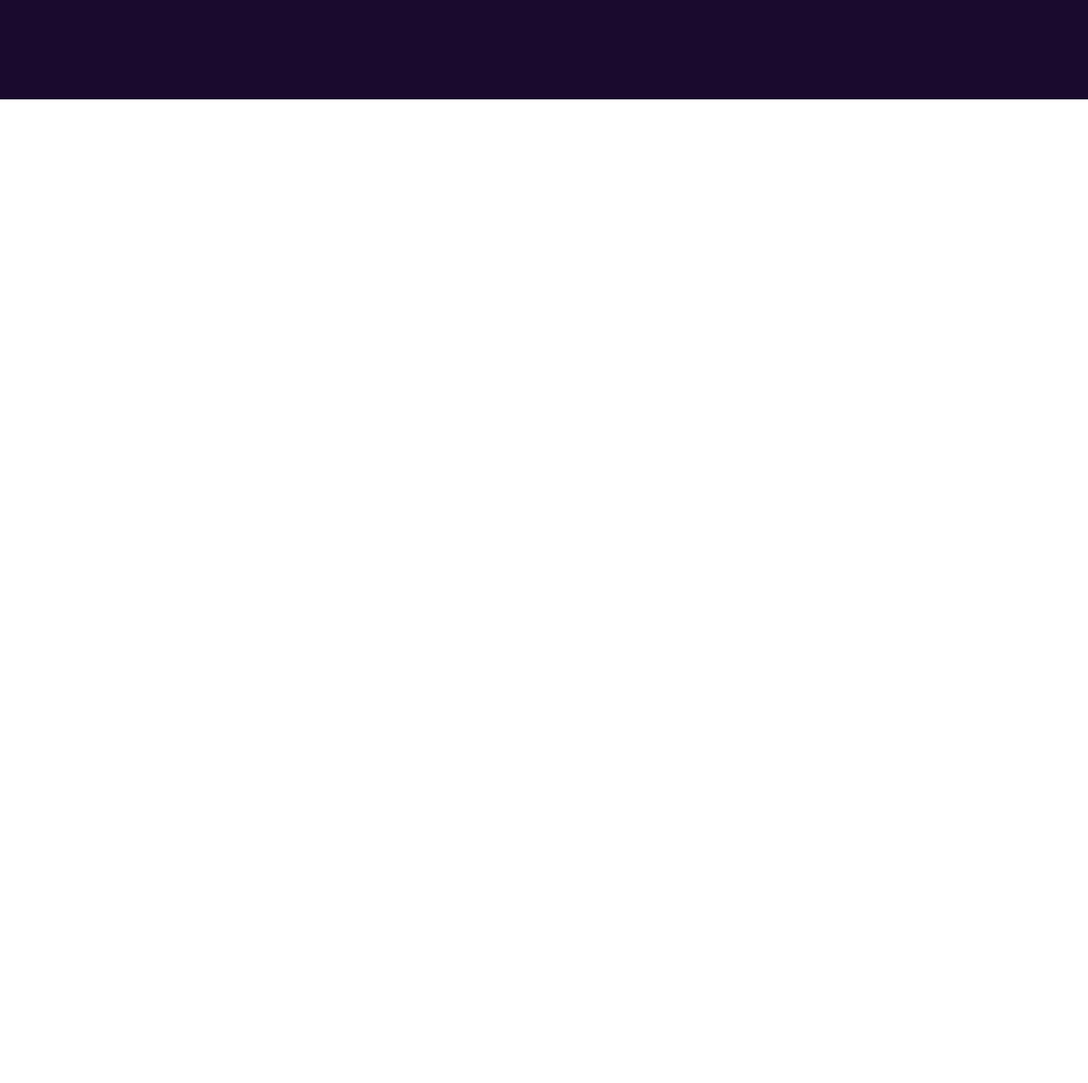
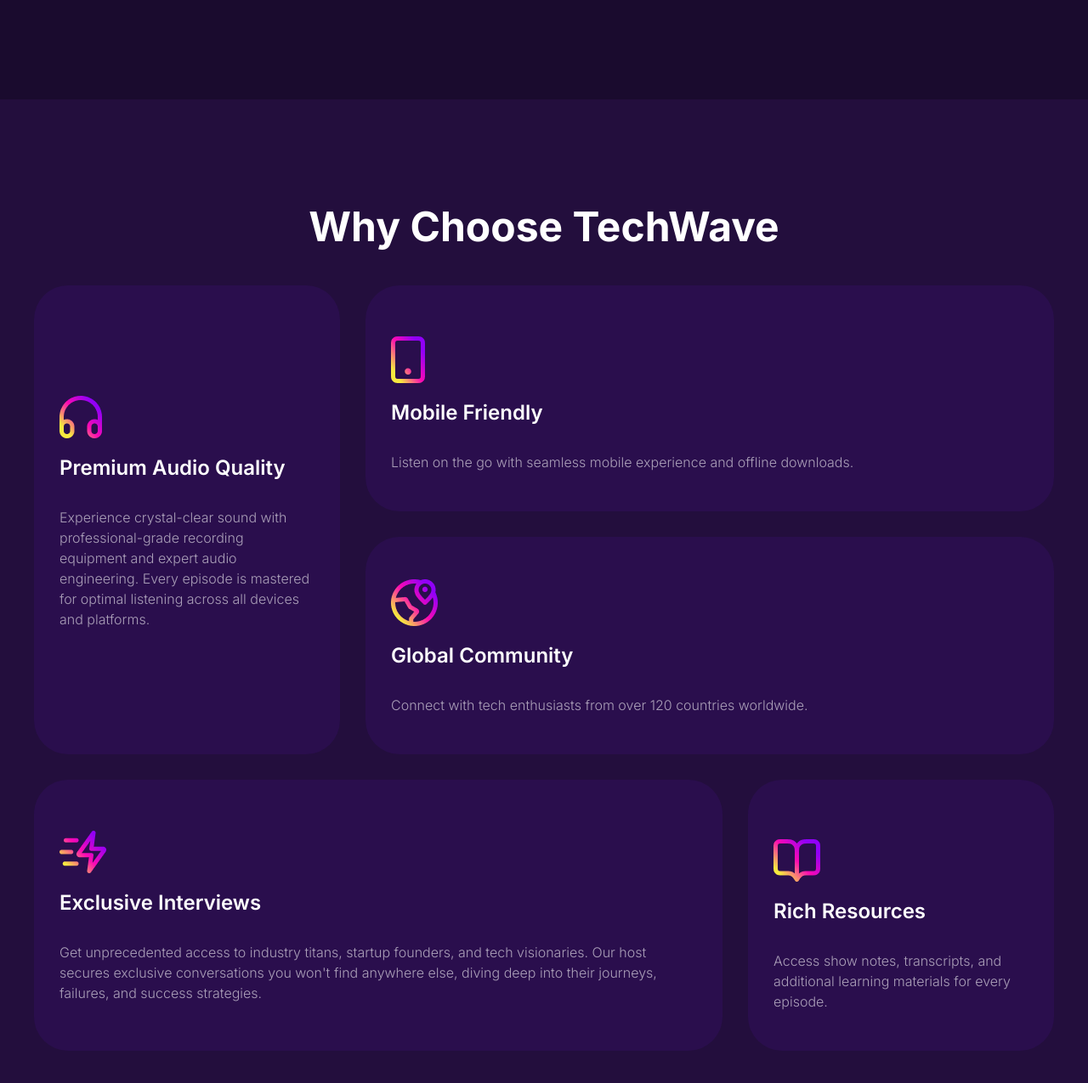
Before and after one commit to rishad-99/Tech-Wave, a plain HTML site: page index.html in a window 1280 px wide. Shown: the part 1333-2608 px from the top of the page at 85% size. Before the commit the page ends 1450 px from the top, so only its background shows below. Drawn offline with Linux system fonts and the light colour scheme.

Commit message:
featured section and responsive done

```diff
--- a/index.html
+++ b/index.html
@@ -86,7 +86,7 @@
               start their day with TechWave.
             </p>
           </div>
-          <hr>
+          <hr />
           <div class="about_details">
             <div class="about_info">
               <h3>150K+</h3>
@@ -109,5 +109,59 @@
       </div>
     </section>
     <!-- about section ends -->
+
+    <!-- features section starts -->
+    <section id="features">
+      <div class="features_body">
+        <div class="features_contents">
+          <h1>Why Choose TechWave</h1>
+        </div>
+        <div class="features_container">
+          <div class="premium">
+            <img src="./assets/headphone.png" alt="img" />
+            <h3>Premium Audio Quality</h3>
+            <p>
+              Experience crystal-clear sound with professional-grade recording
+              equipment and expert audio engineering. Every episode is mastered
+              for optimal listening across all devices and platforms.
+            </p>
+          </div>
+          <div class="mobile">
+            <img src="./assets/device.png" alt="img" />
+            <h3>Mobile Friendly</h3>
+            <p>
+              Listen on the go with seamless mobile experience and offline
+              downloads.
+            </p>
+          </div>
+          <div class="global">
+            <img src="./assets/location.png" alt="img" />
+            <h3>Global Community</h3>
+            <p>
+              Connect with tech enthusiasts from over 120 countries worldwide.
+            </p>
+          </div>
+          <div class="interviews">
+            <img src="./assets/interview.png" alt="img" />
+            <h3>Exclusive Interviews</h3>
+            <p>
+              Get unprecedented access to industry titans, startup founders, and
+              tech visionaries. Our host secures exclusive conversations you
+              won't find anywhere else, diving deep into their journeys,
+              failures, and success strategies.
+            </p>
+          </div>
+          <div class="resourses">
+            <img src="./assets/resource.png" alt="img" />
+            <h3>Rich Resources</h3>
+            <p>
+              Access show notes, transcripts, and additional learning materials
+              for every episode.
+            </p>
+          </div>
+        </div>
+      </div>
+    </section>
+    <!-- features section ends -->
   </body>
 </html>
--- a/style.css
+++ b/style.css
@@ -217,6 +217,93 @@
   line-height: 20px;
   margin-top: 16px;
 }
+#features .features_container {
+  max-width: 1200px;
+  margin: 0 auto;
+  padding-bottom: 120px;
+}
+#features .features_body {
+  width: 100%;
+  background-color: #230e3d;
+}
+#features .features_contents h1 {
+  font-size: 48px;
+  font-weight: 700;
+  color: #fff;
+  padding-top: 120px;
+  margin-bottom: 40px;
+  text-align: center;
+}
+#features .features_container > * {
+  /* border: 2px solid var(--secondary-color); */
+  padding: 30px;
+  background-color: rgba(53, 17, 101, 0.4);
+  color: #fff;
+  border-radius: 40px;
+}
+.premium {
+  grid-area: premium;
+}
+.premium img {
+  margin-top: 100px;
+}
+.premium p,
+.resourses p {
+  max-width: 300px;
+}
+.mobile {
+  grid-area: mobile;
+}
+.mobile img {
+  margin-top: 30px;
+}
+.global {
+  grid-area: global;
+}
+.global img {
+  margin-top: 20px;
+}
+.interviews {
+  grid-area: interviews;
+}
+.interviews img {
+  margin-top: 30px;
+}
+.resourses {
+  grid-area: resourses;
+}
+.resourses img {
+  margin-top: 40px;
+}
+#features .features_container .premium h3,
+.mobile h3,
+.global h3,
+.interviews h3,
+.resourses h3 {
+  font-size: 24px;
+  font-weight: 600;
+  padding: 16px 0px;
+}
+#features .features_container .premium p,
+.mobile p,
+.global p,
+.interviews p,
+.resourses p {
+  font-size: 16px;
+  font-weight: 300;
+  opacity: 60%;
+  padding: 16px 0px;
+  line-height: 24px;
+}
+#features .features_container {
+  display: grid;
+  gap: 30px;
+
+  grid-template-areas:
+    "premium mobile mobile"
+    "premium global global"
+    "interviews interviews resourses";
+}
 
 /* mobile responsive */
 @media (max-width: 576px) {
@@ -302,4 +389,34 @@
     gap: 40px;
     padding-bottom: 40px;
   }
+  #features .features_container {
+    grid-template-columns: 1fr;
+    gap: 0px;
+    grid-template-areas:
+      "premium"
+      "mobile"
+      "global"
+      "interviews"
+      "resourses";
+  }
+  #features .features_contents h1 {
+    font-size: 32px;
+    padding-top: 40px;
+    margin-bottom: 16px;
+  }
+  #features .features_container > * {
+    margin: 20px 20px 0px 20px;
+  }
+  .premium img,
+  .interviews img,
+  .resourses img {
+    margin-top: 20px;
+  }
+  .premium p,
+  .resourses p {
+    max-width: 400px;
+  }
+  #features .features_container {
+    padding-bottom: 40px;
+  }
 }
```
Also changed, not shown: assets/interview.png (added).
